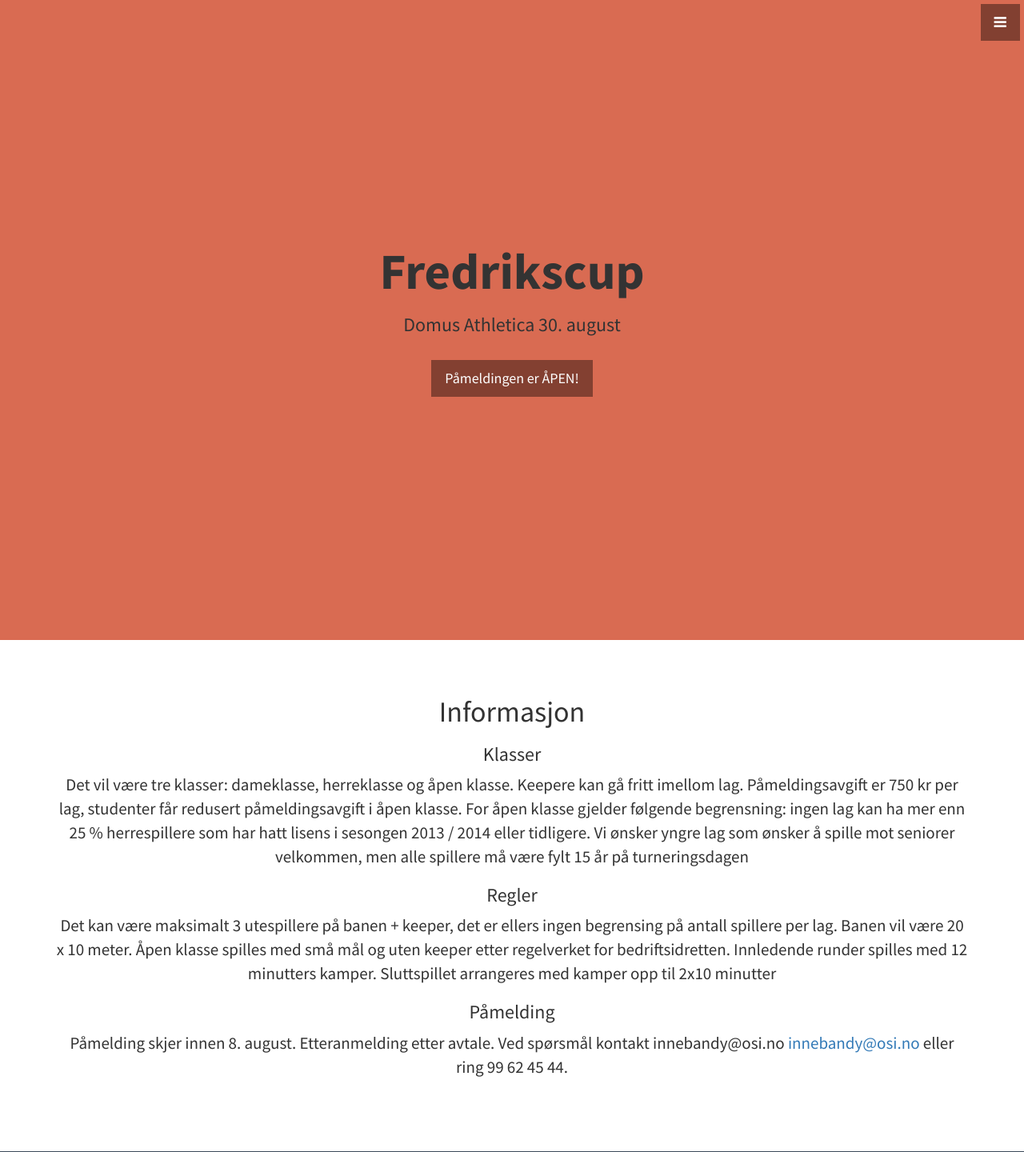
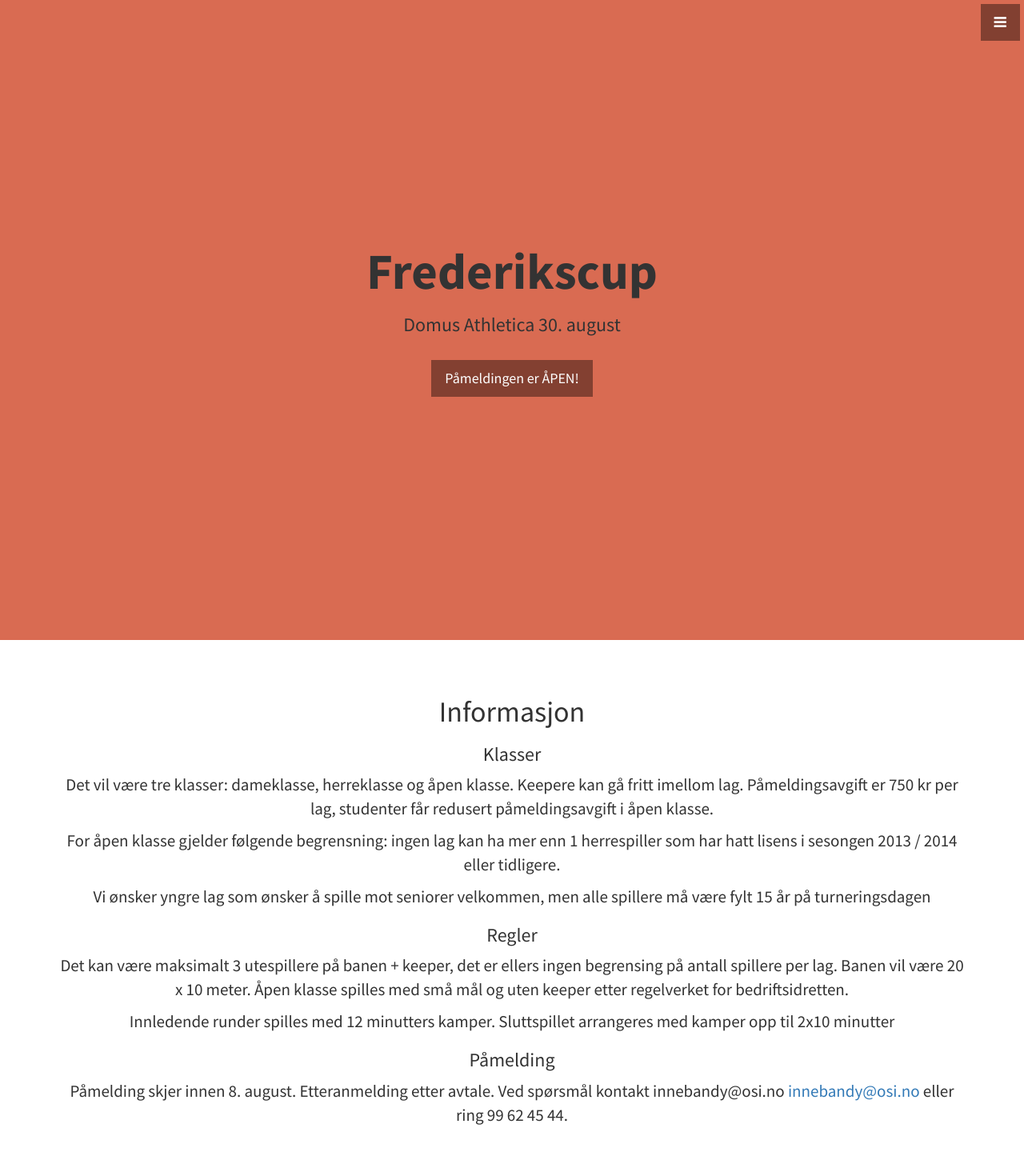
Before and after one commit to Kiiwi/fredrikscup, a Django app: template website/templates/index.html in a window 1280 px wide. Shown: the top 1440 px of the page at 80% size. Run offline with Django 3.2, Linux system fonts and the light colour scheme; the template is opened without the code that fills it: values that come from a table or form of the project are taken from there, others are empty; parts of the project's set-up code (start-up, migrations or seed data) failed here and were passed over; some libraries are stand-ins or nearby versions.

Commit message:
changed name of tournament

```diff
--- a/website/templates/base.html
+++ b/website/templates/base.html
@@ -11,7 +11,7 @@
     <meta name="description" content="">
     <meta name="author" content="">
 
-    <title>Fredrikscup</title>
+    <title>Frederikscup</title>
 
     <!-- Bootstrap Core CSS -->
 
@@ -45,7 +45,7 @@
     <ul class="sidebar-nav">
         <a id="menu-close" href="#" class="btn btn-light btn-lg pull-right toggle"><i class="fa fa-times"></i></a>
         <li class="sidebar-brand">
-            <a href="#top" onclick=$("#menu-close").click();>Fredrikscup</a>
+            <a href="#top" onclick=$("#menu-close").click();>Frederikscup</a>
         </li>
         <li>
             <a href="#top" onclick=$("#menu-close").click();>Hjem</a>
--- a/website/templates/index.html
+++ b/website/templates/index.html
@@ -5,7 +5,7 @@
     <!-- Header -->
     <header id="top" class="header">
         <div class="text-vertical-center">
-            <h1>Fredrikscup</h1>
+            <h1>Frederikscup</h1>
 
             <h3>Domus Athletica 30. august</h3>
             <br>
@@ -25,9 +25,11 @@
                     <p>
                         Det vil være tre klasser: dameklasse, herreklasse og åpen klasse.
                         Keepere kan gå fritt imellom lag. Påmeldingsavgift er 750 kr per lag,
-                        studenter får redusert påmeldingsavgift i åpen klasse. For åpen klasse
-                        gjelder følgende begrensning: ingen lag kan ha mer enn 25 % herrespillere
-                        som har hatt lisens i sesongen 2013 / 2014 eller tidligere. Vi ønsker yngre
+                        studenter får redusert påmeldingsavgift i åpen klasse.</p>
+                    <p>For åpen klasse
+                        gjelder følgende begrensning: ingen lag kan ha mer enn 1 herrespiller
+                        som har hatt lisens i sesongen 2013 / 2014 eller tidligere.</p>
+                    <p>Vi ønsker yngre
                         lag som ønsker å spille mot seniorer velkommen, men alle spillere må være
                         fylt 15 år på turneringsdagen
                     </p>
@@ -38,7 +40,8 @@
                         Det kan være maksimalt 3 utespillere på banen + keeper, det er ellers ingen
                         begrensing på antall spillere per lag. Banen vil være 20 x 10 meter. Åpen
                         klasse spilles med små mål og uten keeper etter regelverket for
-                        bedriftsidretten. Innledende runder spilles med 12 minutters kamper.
+                        bedriftsidretten.</p>
+                    <p>Innledende runder spilles med 12 minutters kamper.
                         Sluttspillet arrangeres med kamper opp til 2x10 minutter
                     </p>
 
```
